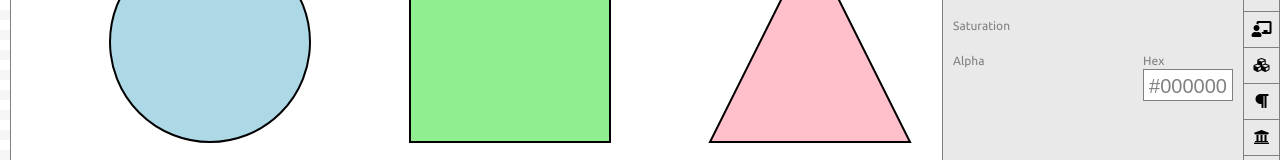
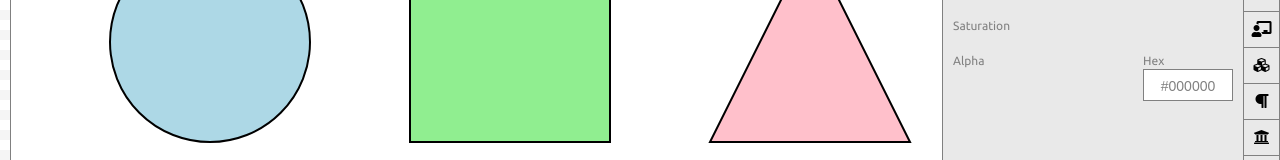
Before and after one commit to reese360/GraphX-SVG, an Angular app: page / in a window 1280 px wide. Shown: the part 200-360 px from the top of the page. Built offline with nearby package versions, Linux system fonts and the light colour scheme; what ngx-color would draw is missing.

Commit message:
made hex-display font smaller

```diff
--- a/src/app/views/advanced-menu/components/form-items/color/hex-display/hex-display.component.css
+++ b/src/app/views/advanced-menu/components/form-items/color/hex-display/hex-display.component.css
@@ -10,7 +10,7 @@ input[type=text] {
     height: 32px;
     padding: 0;
     border: none;
-    font-size: 20px;
+    font-size: 14px;
     color: var(--graphx-dark-gray);
     text-align: center;
 }
--- a/src/app/views/advanced-menu/components/form-items/color/hex-display/hex-display.component.ts
+++ b/src/app/views/advanced-menu/components/form-items/color/hex-display/hex-display.component.ts
@@ -16,7 +16,8 @@ export class HexDisplayComponent implements OnInit {
     updateInputValue(value): void {
         if (value === this.color) return; // return if no change
         // check if value is 3 or 6 digit VALID hex color
-        if (/^#[0-9A-F]{6}$/i.test(value) || (/^#([0-9A-F]{3}){1,2}$/i.test(value))) {
+        if (/^#[0-9A-F]{6}$/i.test(value) || // 6 character hex value
+        (/^#([0-9A-F]{3}){1,2}$/i.test(value))) { // 3 character hex value
             this.color = value;
             this.colorEvent.emit(value);
         } else {
```
